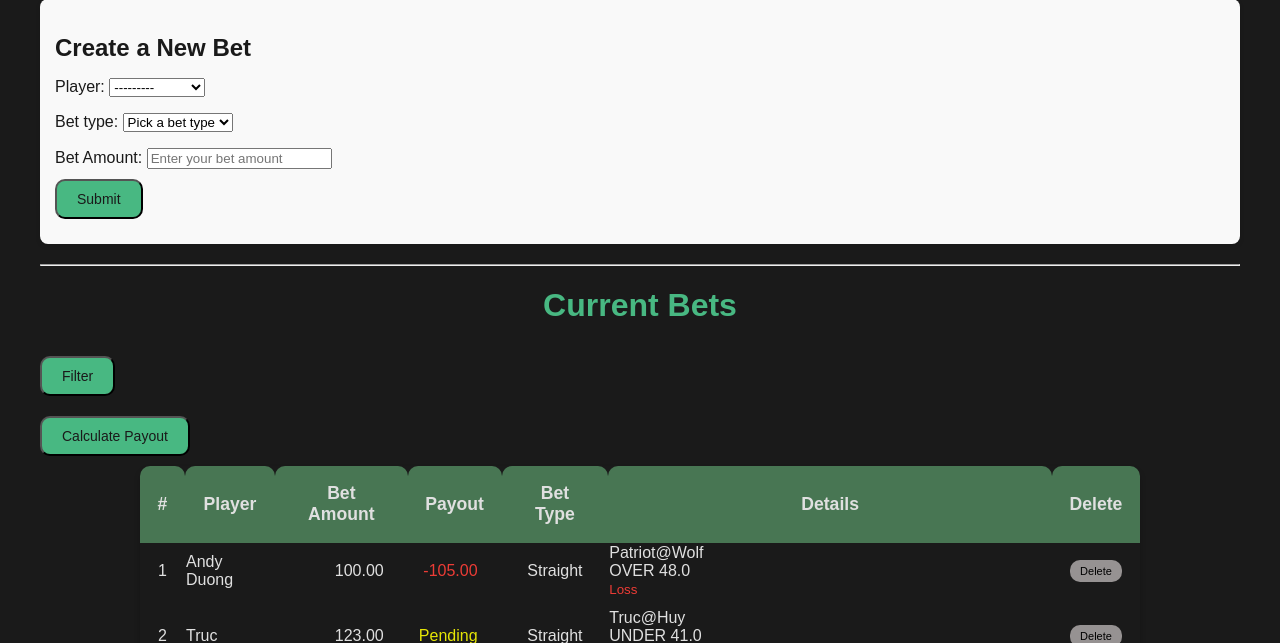
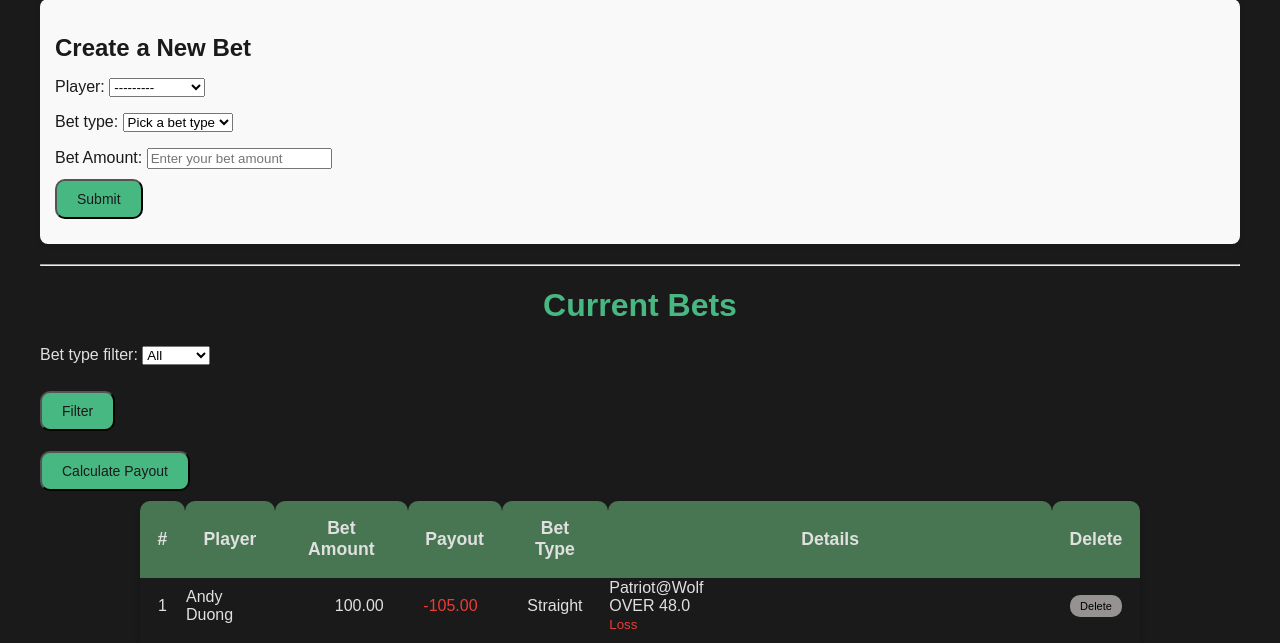
Before and after one commit to trucdg/cs412-final-project, a Django app: page /bets/ in a window 1280 px wide. Shown: the part 93-736 px from the top of the page. Run offline with Django 5.2, Linux system fonts and the light colour scheme; data comes from the database, SQL or seed files in the repository.

Commit message:
add filter by bet type feature

```diff
--- a/my_book/forms.py
+++ b/my_book/forms.py
@@ -96,7 +96,7 @@ class BetTypeFilterForm(forms.Form):
         ("Parlay4", "Parlay4"),
     ]
 
-    bet_type = forms.ChoiceField(
+    bet_type_filter = forms.ChoiceField(
         choices=BET_TYPE_CHOICES,
         required=False,
         widget=forms.Select(
--- a/my_book/templates/bets/bet_list.html
+++ b/my_book/templates/bets/bet_list.html
@@ -55,7 +55,7 @@
     <!-- Form to filter displaying bets -->
     <div class="bet-type-filter-form">
         <form method="get" action="{% url 'bet-list' %}">
-            {{ form.as_p }}
+            {{ bet_type_filter_form.as_p }}
             <button type="submit" class="btn btn-primary">Filter</button>
         </form>
     </div>
--- a/my_book/views.py
+++ b/my_book/views.py
@@ -12,7 +12,7 @@ from django.views.generic import (
 from django.views import View
 from .models import Player, Game, Bet, SingleBet
 from .models import Straight, Action, Parlay3, Parlay4
-from .forms import BetTypeForm, SingleBetForm, GameForm, PlayerForm
+from .forms import BetTypeForm, SingleBetForm, GameForm, PlayerForm, BetTypeFilterForm
 from django.core.serializers.json import DjangoJSONEncoder
 from django.utils.safestring import mark_safe
 import json
@@ -178,7 +178,13 @@ class BetListView(ListView):
 
         return all_bets
 
-    def get_context_data(self, bet_type_form=None, single_bet_forms=None, **kwargs):
+    def get_context_data(
+        self,
+        bet_type_form=None,
+        single_bet_forms=None,
+        bet_type_filter_form=None,
+        **kwargs,
+    ):
         """
         Pass in extra data to use in the templates:
         - bet_type_form = BetTypeForm() is used to create a new bet in that type
@@ -192,16 +198,22 @@ class BetListView(ListView):
         if single_bet_forms is None:
             single_bet_forms = self.SingleBetFormSet()
 
+        # create the filter form instance
+        if bet_type_filter_form is None:
+            bet_type_filter_form = BetTypeFilterForm()
+
         # Fetch all available games
         games = Game.objects.all().values(
             "id", "team_a", "team_b", "game_date", "fav_spread", "over_under_points"
         )
 
         # Flatten the bet objects into a list with global index
-        bets_flat = self._get_flat_bet_list()
+        bet_type_filter = self.request.GET.get("bet_type_filter")
+        bets_flat = self._get_flat_bet_list(bet_type_filter)
 
         context["bet_type_form"] = bet_type_form
         context["single_bet_forms"] = single_bet_forms
+        context["bet_type_filter_form"] = bet_type_filter_form
         context["bets_flat"] = bets_flat
         context["games_json"] = mark_safe(
             json.dumps(list(games), cls=DjangoJSONEncoder)
@@ -420,20 +432,33 @@ class BetListView(ListView):
         )
         return render(self.request, self.template_name, context)
 
-    def _get_flat_bet_list(self):
+    def _get_flat_bet_list(self, bet_type_filter=None):
         """
         Flatten the bet list for context.
+        Args:
+            bet_type_filter (str): Filter to display specific bet type or None for all types.
+        Returns:
+            List[dict]: Flattened list of bets with details.
         """
-        bets = {
+        bet_querysets = {
             "Straight": Straight.objects.all(),
             "Action": Action.objects.all(),
             "Parlay3": Parlay3.objects.all(),
             "Parlay4": Parlay4.objects.all(),
         }
 
+        # Filter querysets if bet_type_filter is provided
+        if bet_type_filter is not None and bet_type_filter != "":
+            bet_querysets = {
+                bet_type: queryset
+                for bet_type, queryset in bet_querysets.items()
+                if bet_type == bet_type_filter
+            }
+
+        # Flatten bets into a single list
         bets_flat = []
         index = 1
-        for bet_type, bet_list in bets.items():
+        for bet_type, bet_list in bet_querysets.items():
             for bet in bet_list:
                 # Extract single bets dynamically
                 single_bets = []
```
